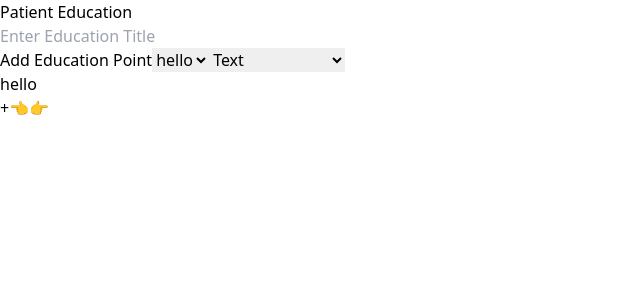
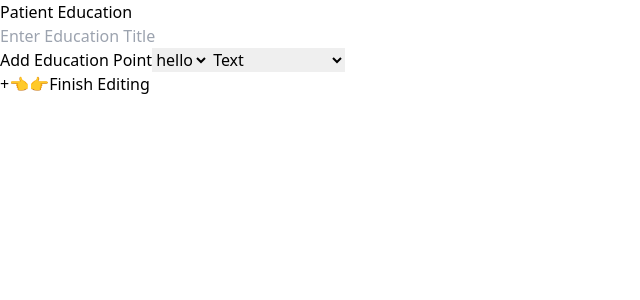
Before and after one commit to mgr514/Onboard, a React (Vite) app: page / in a window 1280 px wide. Shown: the top 300 px of the page, without its empty margins (0-640 px from the left). Built offline with nearby package versions, Linux system fonts and the light colour scheme; the HTML template or start-up script is replaced by a standard one.

Commit message:
toggle edit button

```diff
--- a/src/App.jsx
+++ b/src/App.jsx
@@ -22,6 +22,7 @@ function App() {
     },
   ]);
   const [currentPoint, setCurrentPoint] = useState(0);
+  const [isEditing, setIsEditing] = useState(false);
 
   //========================== FUNCTIONS =============================================
 
@@ -43,7 +44,12 @@ function App() {
   const newPoints = [...points, { type: pointType, text: pointTitle, imageUrl: "", videoUrl: "" }];
     setPoints(newPoints);
     setCurrentPoint(newPoints.length - 1)
+    setIsEditing(true);
   };
+
+  const handleToggleEditing = () => {
+    setIsEditing (editing => !editing)
+  }
 //============================= BUILD FORM =====================================
   return (<>
   <form className="new-item">
@@ -82,7 +88,7 @@ function App() {
 
         {currentPoint !== null && (
         <div className="form-row">
-          {points[currentPoint].type === "text" && (
+          {points[currentPoint].type === "text" && isEditing &&(
             // 2. UI BIT HERE
             <input
               type="text"
@@ -95,7 +101,7 @@ function App() {
               }}
             />
           )}
-          {points[currentPoint].type === "text_and_image" && (
+          {points[currentPoint].type === "text_and_image" && isEditing && (
             <>
             <input
               type="text"
@@ -120,7 +126,7 @@ function App() {
           </>
           )}
 
-         {points[currentPoint].type === "video" && (
+         {points[currentPoint].type === "video" && isEditing && (
           <input
             type="text"
             placeholder="Enter video URL"
@@ -138,6 +144,8 @@ function App() {
 
         <button onClick={handlePreviousPoint}> 👈 </button>
         <button onClick={handleNextPoint}> 👉 </button>
+
+        <button onClick={handleToggleEditing}> Finish Editing </button>
       </form>
   </>
   )
```
